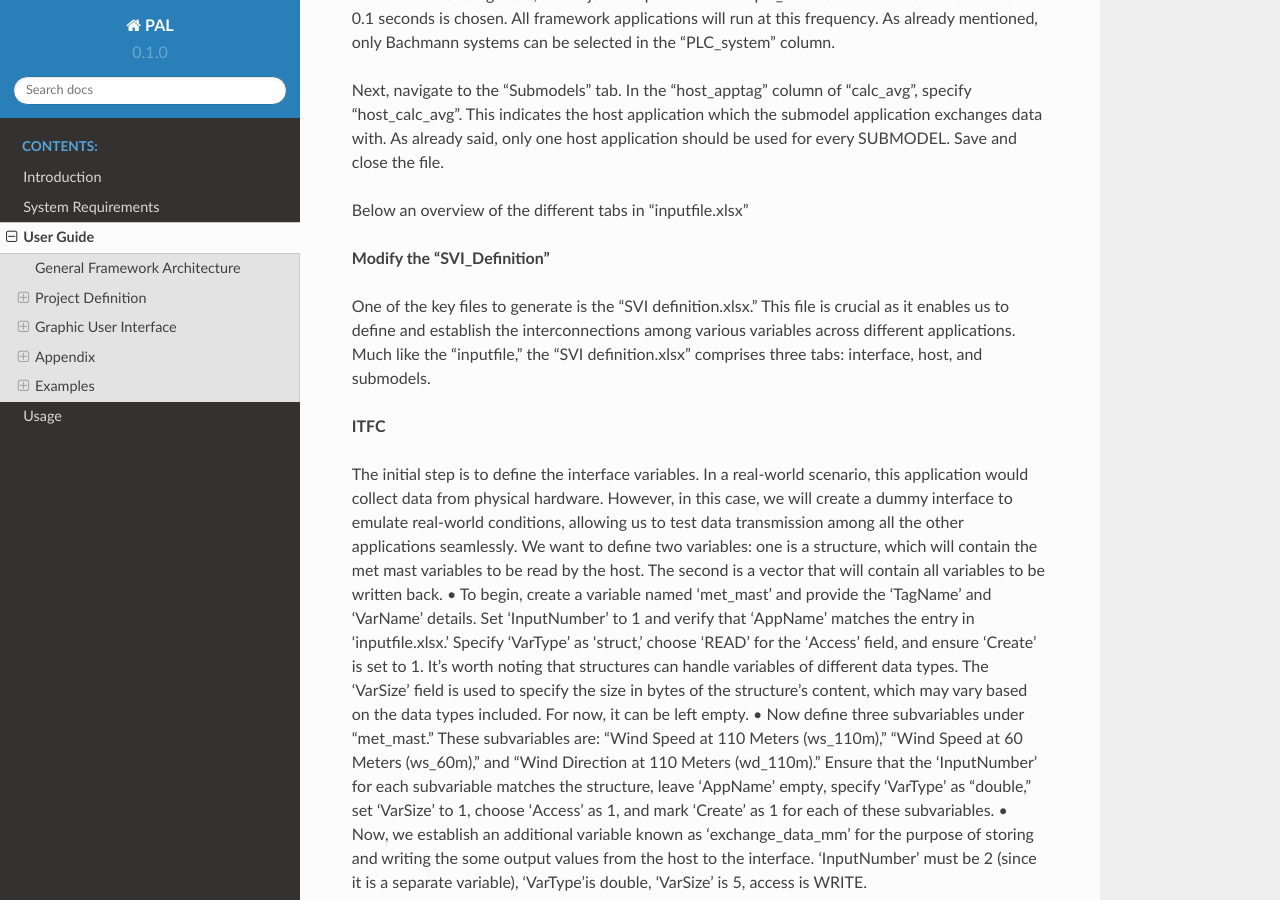
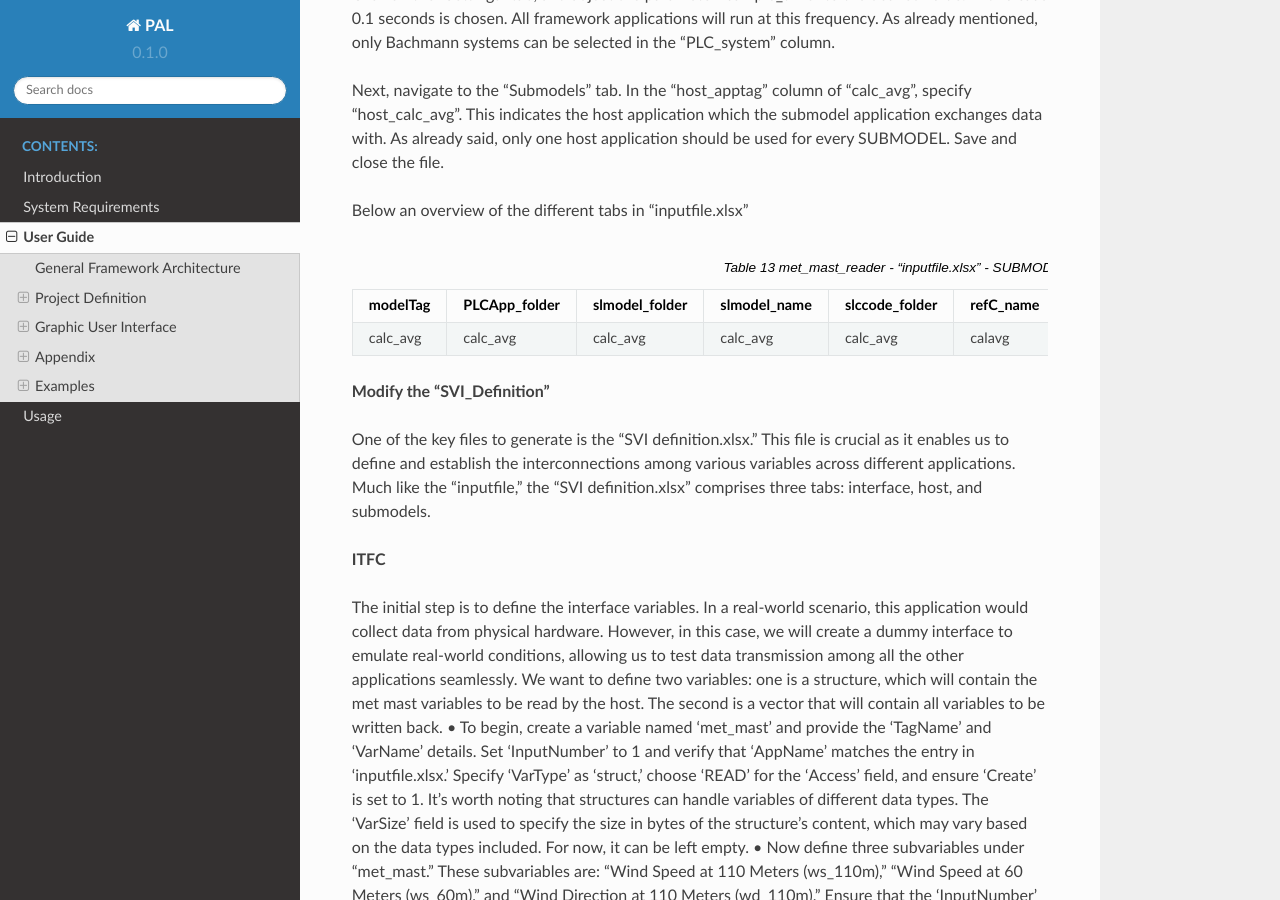
Before and after one commit to TUMLWE/PAL, a Sphinx documentation site: the page built from docs/source/user_guide.rst, in a window 1280 px wide and 900 px high, scrolled down 16127 px. Built offline with Sphinx 7.4.7 and the Read the Docs theme 2.0.0, drawn with Linux system fonts in a browser that asks for light colours; some of the changed lines change nothing that is shown.

Commit message:
docs update

```diff
--- a/docs/source/user_guide.rst
+++ b/docs/source/user_guide.rst
@@ -165,7 +165,6 @@
 
 .. csv-table::  met_mast_reader - "inputfile.xlsx" - SUBMODEL
    :file: inputfile_met_mast_reader_1.csv
-   :widths: 30, 30, 40
    :header-rows: 1
 
 .. csv-table::  met_mast_reader - "inputfile.xlsx" - ITFC
```
